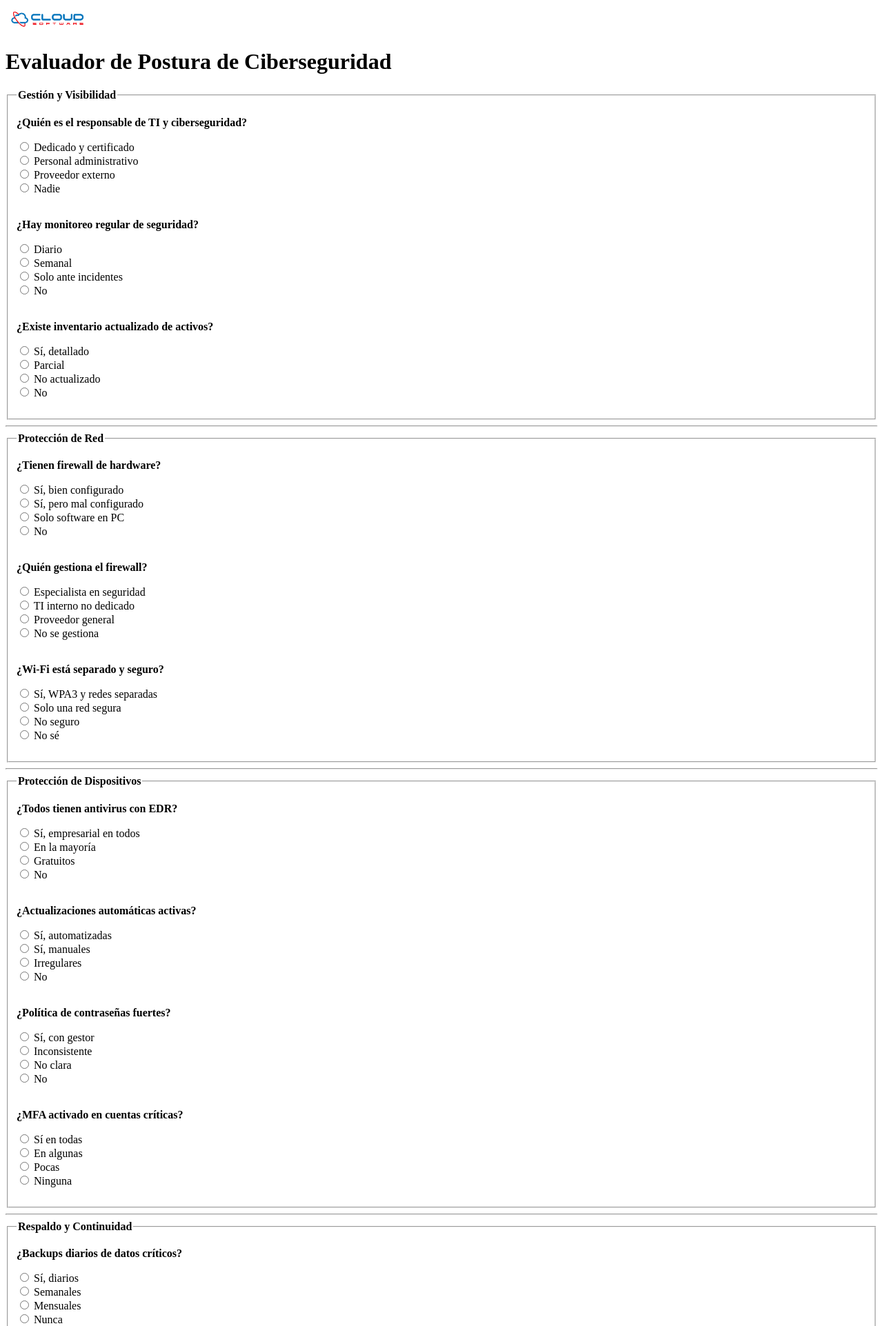
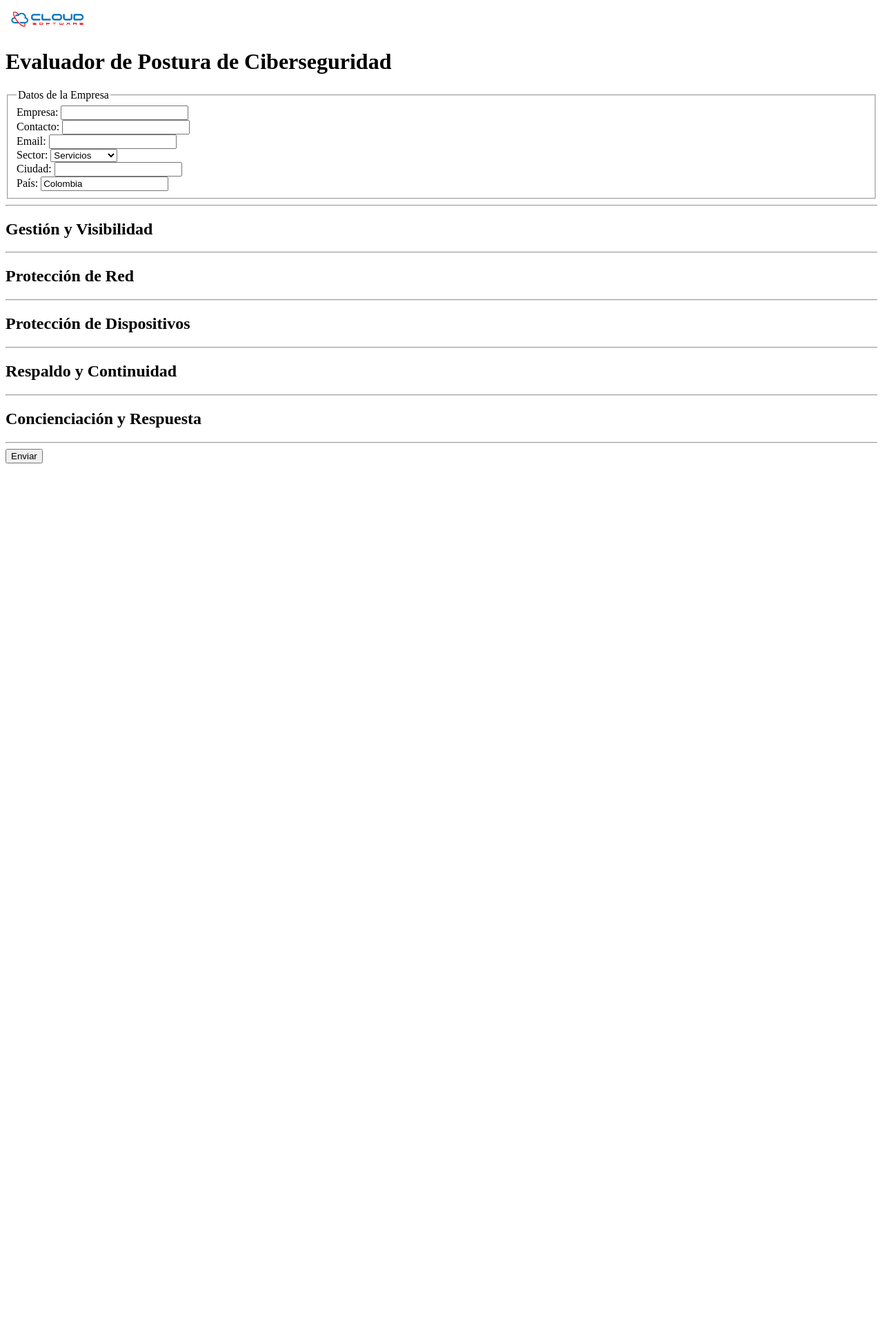
Before and after one commit to flasso/evaluador-ciberseguridad-web, a Flask app: page / in a window 1280 px wide. Shown: the top 1923 px of the page at 69% size. After the commit the page ends 672 px from the top, so only its background shows below. Run offline with Flask 3, Linux system fonts and the light colour scheme.

Commit message:
Versión completa con preguntas, logo y mejoras

```diff
--- a/app.py
+++ b/app.py
@@ -9,8 +9,8 @@ segmentos = {
         ("¿Existe inventario actualizado de activos?", ["Sí, detallado", "Parcial", "No actualizado", "No"])
     ],
     "Protección de Red": [
-        ("¿Tienen firewall de hardware?", ["Sí, bien configurado", "Sí, pero mal configurado", "Solo software en PC", "No"]),
-        ("¿Quién gestiona el firewall?", ["Especialista en seguridad", "TI interno no dedicado", "Proveedor general", "No se gestiona"]),
+        ("¿Tienen firewall de hardware?", ["Sí, bien configurado", "Sí, pero mal configurado", "Solo software en PC", "No tengo firewall"]),
+        ("¿Quién gestiona el firewall?", ["Especialista en seguridad", "TI interno no dedicado", "Proveedor general", "No tengo firewall"]),
         ("¿Wi-Fi está separado y seguro?", ["Sí, WPA3 y redes separadas", "Solo una red segura", "No seguro", "No sé"])
     ],
     "Protección de Dispositivos": [
--- a/templates/index.html
+++ b/templates/index.html
@@ -7,22 +7,43 @@
 <body>
 <img src="{{ url_for('static', filename='logo.png') }}" width="120">
 <h1>Evaluador de Postura de Ciberseguridad</h1>
+
 <form method="post">
+  <fieldset>
+    <legend>Datos de la Empresa</legend>
+    <label>Empresa: <input type="text" name="empresa" required></label><br>
+    <label>Contacto: <input type="text" name="contacto" required></label><br>
+    <label>Email: <input type="email" name="email" required></label><br>
+    <label>Sector:
+      <select name="sector">
+        <option>Servicios</option>
+        <option>Manufactura</option>
+        <option>Tecnología</option>
+        <option>Alimentos</option>
+        <option>Legales</option>
+        <option>Contables</option>
+        <option>Distribución</option>
+        <option>Otros</option>
+      </select>
+    </label><br>
+    <label>Ciudad: <input type="text" name="ciudad"></label><br>
+    <label>País: <input type="text" name="pais" value="Colombia"></label><br>
+  </fieldset>
+  <hr>
+
   {% for segmento, preguntas in segmentos.items() %}
-    <fieldset>
-      <legend><strong>{{ segmento }}</strong></legend>
-      {% for pregunta_opciones in preguntas %}
-        {% set pregunta = pregunta_opciones[0] %}
-        {% set opciones = pregunta_opciones[1] %}
-        <p><strong>{{ pregunta }}</strong></p>
-        {% for opcion in opciones %}
-          <label><input type="radio" name="{{ segmento }}_{{ loop.index0 }}" value="{{ opcion }}" required> {{ opcion }}</label><br>
-        {% endfor %}
-        <br>
+    <h2>{{ segmento }}</h2>
+    {% for idx, (pregunta, opciones) in questions|default([]) %}
+      <p>{{ pregunta }}</p>
+      {% for opcion in opciones %}
+        <label>
+          <input type="radio" name="{{ segmento }}_{{ idx }}" value="{{ opcion }}" required> {{ opcion }}
+        </label><br>
       {% endfor %}
-    </fieldset>
+    {% endfor %}
     <hr>
   {% endfor %}
+
   <button type="submit">Enviar</button>
 </form>
 </body>
--- a/templates/resultados.html
+++ b/templates/resultados.html
@@ -13,6 +13,6 @@
 <tr><td>{{ pregunta }}</td><td>{{ respuesta }}</td></tr>
 {% endfor %}
 </table>
-<p><strong>Recomendación general:</strong> Identifique las áreas débiles y tome acción prioritaria, o contacte a un especialista para diseñar su plan de mejora en ciberseguridad.</p>
+<p>Recomendaciones: Revise áreas débiles e implemente medidas correctivas. Contacte un especialista si la postura general es baja.</p>
 </body>
 </html>
```
